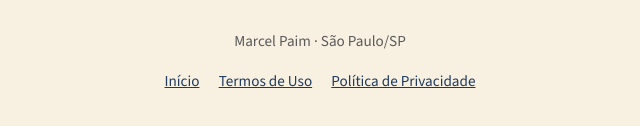
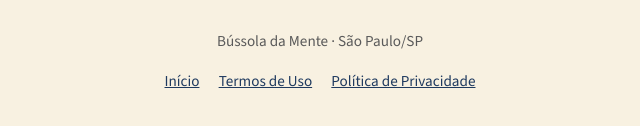
Before and after one commit to mois0770/bussoladamente, a plain HTML site: page termos.html in a window 1280 px wide. Shown: the part 7096-7222 px from the top of the page, 320-960 px from the left. Drawn offline with nearby package versions, Linux system fonts and the light colour scheme.

Commit message:
Rodapés: 'Bússola da Mente · São Paulo/SP' no lugar do nome pessoal (até a SLU ter nome)
Co-Authored-By: Claude Opus 5.5 <noreply@anthropic.com>

```diff
--- a/termos.html
+++ b/termos.html
@@ -195,7 +195,7 @@ li { margin: .3rem 0; }
 </div>
 
 <footer class="rodape">
-  <p>Marcel Paim · São Paulo/SP</p>
+  <p>Bússola da Mente · São Paulo/SP</p>
   <nav><a href="index.html">Início</a><a href="termos.html">Termos de Uso</a><a href="privacidade.html">Política de Privacidade</a></nav>
 </footer>
 
```
Also changed, not shown: index.html (+1 -1 lines), privacidade.html (+1 -1 lines).
